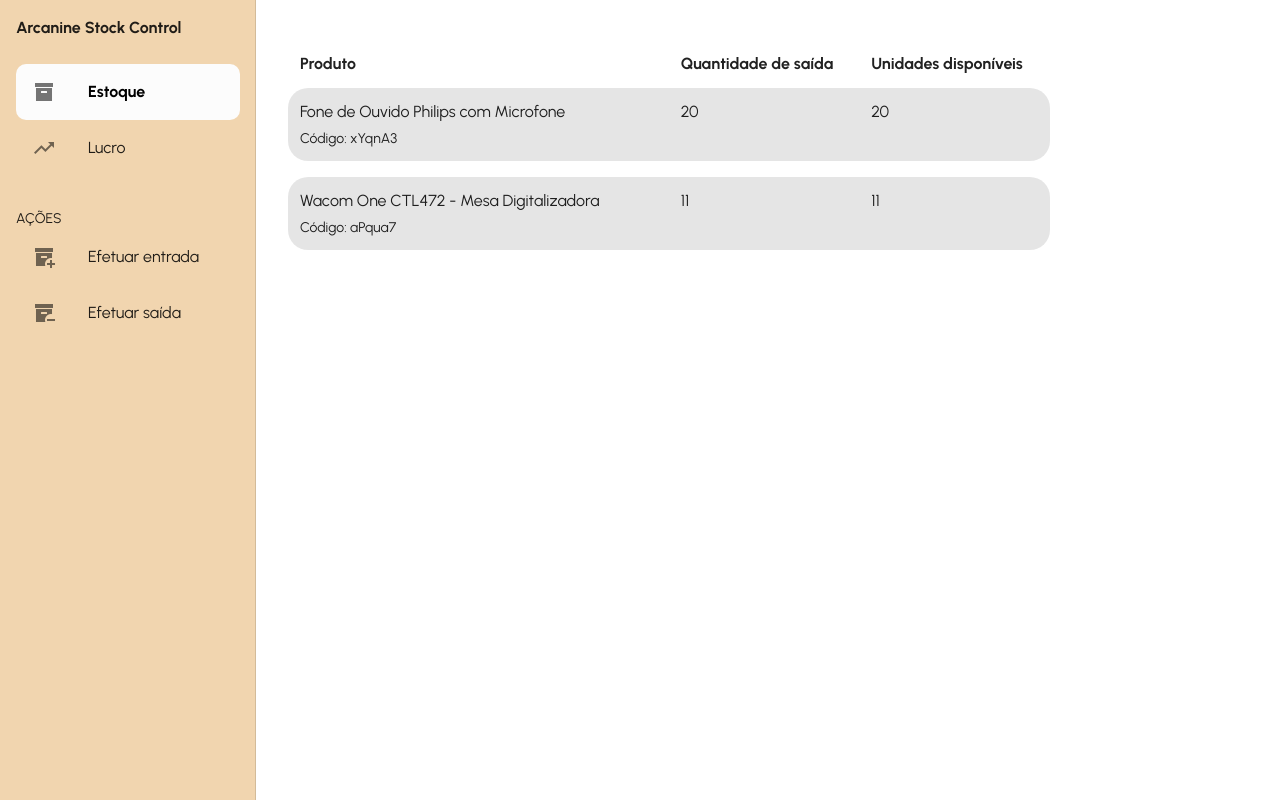
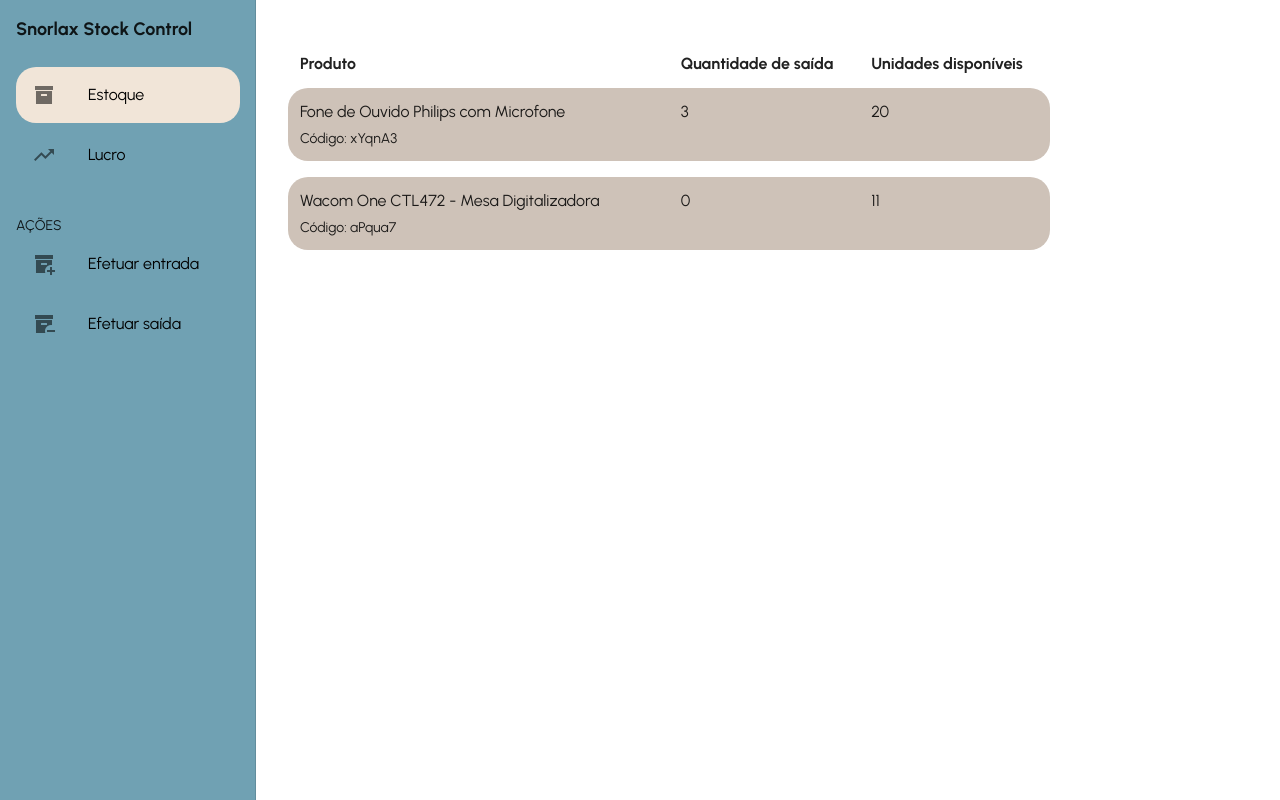
Before and after one commit to sorazem/stock-control-frontend, a Vue app: page / in a window 1280 px wide. Built offline with nearby package versions, Linux system fonts and the light colour scheme.

Commit message:
:heavy_plus_sign: added vuex | :construction: stockTransactions

```diff
--- a/package.json
+++ b/package.json
@@ -11,7 +11,8 @@
     "core-js": "^3.6.5",
     "vue": "^2.6.11",
     "vue-router": "^3.5.2",
-    "vuetify": "^2.4.0"
+    "vuetify": "^2.4.0",
+    "vuex": "^3.6.2"
   },
   "devDependencies": {
     "@vue/cli-plugin-babel": "^4.5.0",
--- /dev/null
+++ b/src/assets/stockTransactions.js
@@ -0,0 +1,16 @@
+let stockTransactions = [
+  {
+    product: 'xYqnA3',
+    type: 'out',
+    sellPrice: 92,
+    quantity: 1
+  },
+  {
+    product: 'xYqnA3',
+    type: 'out',
+    sellPrice: 92,
+    quantity: 2
+  }
+]
+
+export default stockTransactions
--- a/src/components/Navbar.vue
+++ b/src/components/Navbar.vue
@@ -1,6 +1,6 @@
 <template>
-  <v-navigation-drawer app class="pa-4" color="#F1D5AF">
-    <p style="font-weight: bold">Arcanine Stock Control</p>
+  <v-navigation-drawer app class="pa-4" color="#70A1B3">
+    <p id="title">Snorlax Stock Control</p>
     <v-list>
       <router-link :to="'/'">
         <v-list-item>
@@ -10,25 +10,31 @@
           <v-list-item-title>Estoque</v-list-item-title>
         </v-list-item>
       </router-link>
+      <router-link :to="'#'">
         <v-list-item>
           <v-list-item-icon>
             <v-icon>mdi-trending-up</v-icon>
           </v-list-item-icon>
           <v-list-item-title>Lucro</v-list-item-title>
         </v-list-item>
+      </router-link>
       <p class="ma-0 mt-8" style="font-size: 14px">AÇÕES</p>
+      <router-link :to="'#'">
         <v-list-item>
           <v-list-item-icon>
             <v-icon>mdi-archive-plus</v-icon>
           </v-list-item-icon>
           <v-list-item-title>Efetuar entrada</v-list-item-title>
         </v-list-item>
+      </router-link>
+      <router-link :to="'#'">
         <v-list-item>
           <v-list-item-icon>
             <v-icon>mdi-archive-minus</v-icon>
           </v-list-item-icon>
           <v-list-item-title>Efetuar saída</v-list-item-title>
         </v-list-item>
+      </router-link>
     </v-list>
   </v-navigation-drawer>
 </template>
@@ -43,7 +49,8 @@ export default {
   .v-list-item{
     color: inherit !important;
     background-color: inherit !important;
-    border-radius: 10px;
+    border-radius: 20px;
+    margin-bottom: 4px;
   }
 
  .v-application a{
@@ -51,9 +58,14 @@ export default {
    color: black;
  }
 
- .v-application .router-link-active, .v-application .router-link-exact-active{
-   background-color: #fcfcfc;
+ .v-application a:hover, .v-application .router-link-active, .v-application .router-link-exact-active{
+   background-color: #F1E5D8;
    border-radius: 10px;
+   /* font-weight: bold; */
+ }
+
+ #title{
    font-weight: bold;
+   font-size: 18px
  }
 </style>
--- a/src/components/Stock.vue
+++ b/src/components/Stock.vue
@@ -22,7 +22,7 @@
             </v-list-item-title>
           </v-col>
           <v-col>
-            <p>{{ item.quantity }}</p>
+            <p>{{ getItemOutQuantity(item.code) }}</p>
           </v-col>
           <v-col>
             <p>{{ item.quantity }}</p>
@@ -33,13 +33,24 @@
 </template>
 
 <script>
-import products from "@/assets/products"
 
 export default {
   name: 'Stock',
   computed:{
     products(){
-      return products;
+      return this.$store.state.products
+    },
+    stockTransactions(){
+      return this.$store.state.stockTransactions
+    }
+  },
+  methods:{
+    getItemOutQuantity(itemCode){
+      let quantities = this.stockTransactions.reduce( (sum, item) => {
+        if(item.product == itemCode) return sum += item.quantity
+      }, 0)
+      console.log(quantities)
+      return quantities? quantities : 0
     }
   }
 }
@@ -52,7 +63,7 @@ export default {
   }
 
   #item{
-    background-color: rgba(0, 0, 0, 0.1);
+    background-color: #CEC2B8;
     border-radius: 20px;
   }
 </style>
--- a/src/main.js
+++ b/src/main.js
@@ -3,6 +3,7 @@ import App from './App.vue'
 import vuetify from './plugins/vuetify'
 import VueRouter from 'vue-router'
 import routes from './routes/router'
+import store from './store/index'
 
 Vue.config.productionTip = false
 
@@ -15,5 +16,6 @@ const router = new VueRouter({
 new Vue({
   vuetify,
   router,
+  store,
   render: h => h(App)
 }).$mount('#app')
--- /dev/null
+++ b/src/store/index.js
@@ -0,0 +1,15 @@
+import Vue from 'vue'
+import Vuex from 'vuex'
+import products from "@/assets/products"
+import stockTransactions from "@/assets/stockTransactions"
+
+Vue.use(Vuex)
+
+const store = new Vuex.Store({
+  state: {
+    products: products,
+    stockTransactions: stockTransactions
+  }
+})
+
+export default store
```
Also changed, not shown: 1 other file (tests, documents, lock files or other folders). Lines whose indentation alone changed are shown as unchanged.
